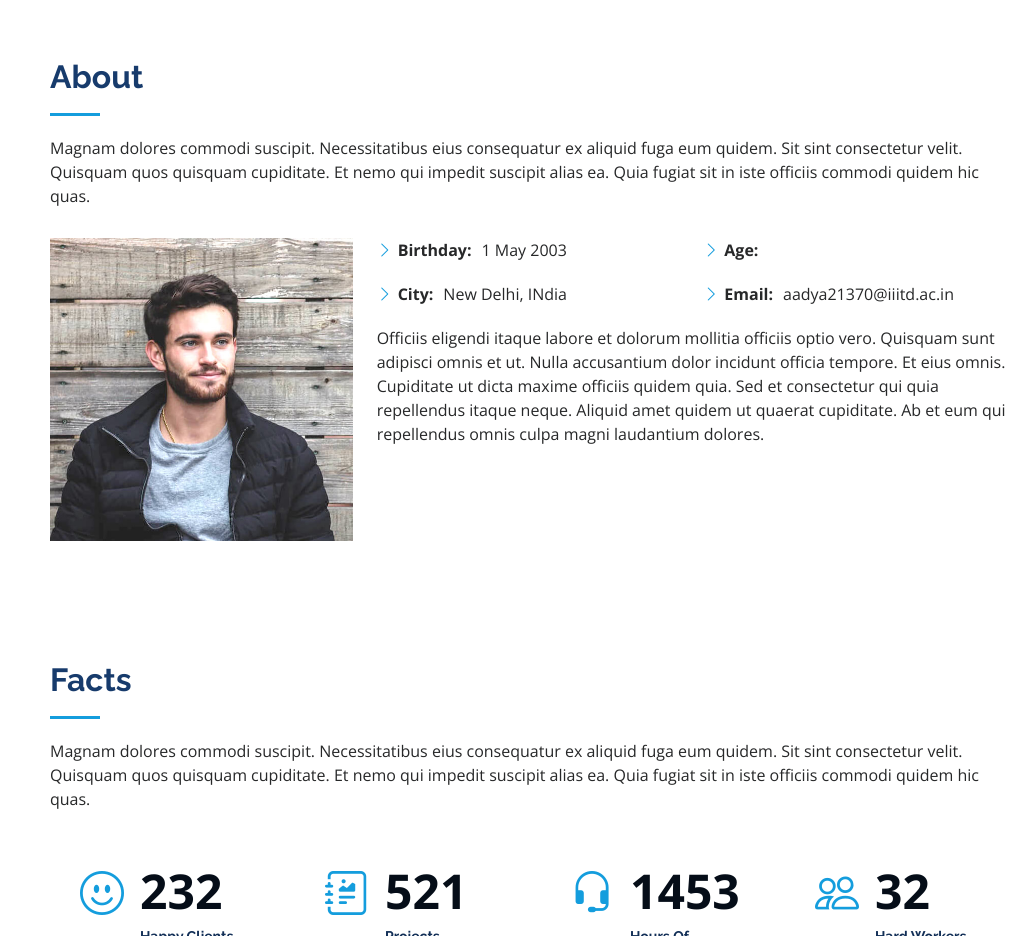
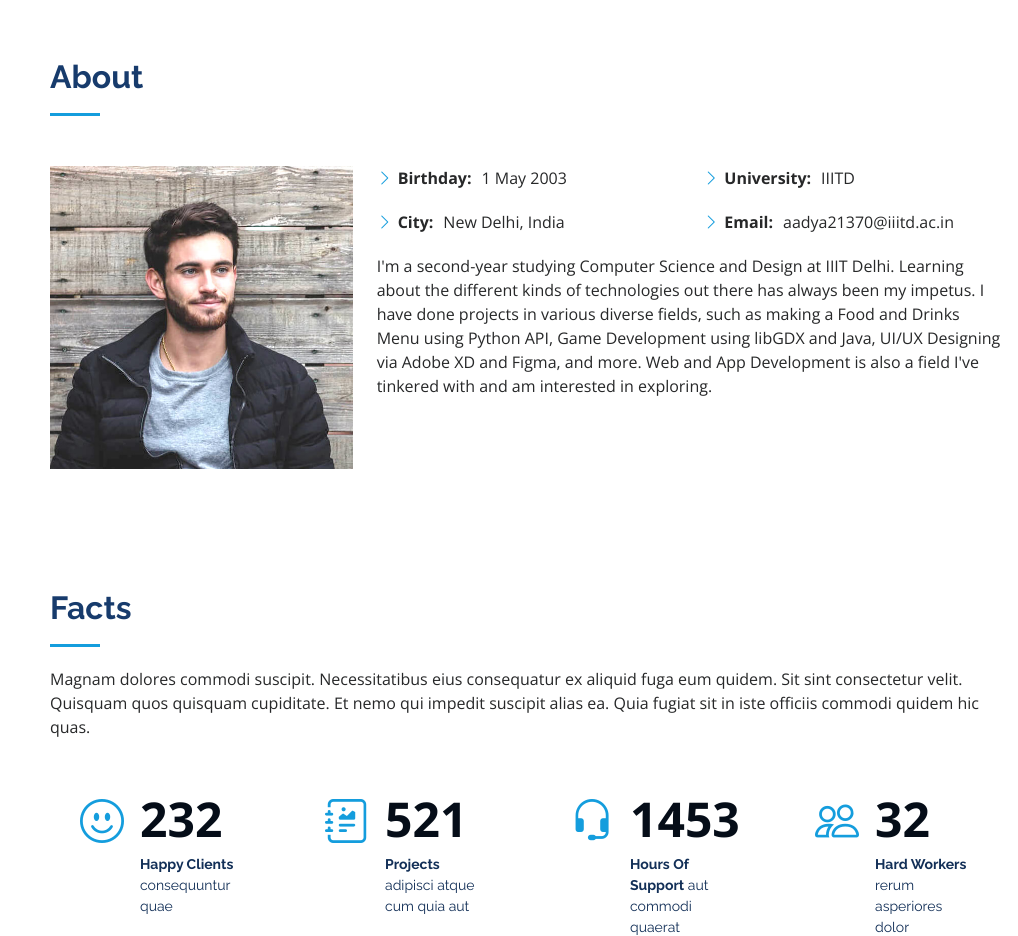
Before and after one commit to theaadya/aadya, a plain HTML site: page index.html in a window 1280 px wide. Shown: the part 802-1738 px from the top of the page, without its empty margins (262-1280 px from the left). Drawn offline with nearby package versions, Linux system fonts and the light colour scheme.

Commit message:
Update index.html

```diff
--- a/index.html
+++ b/index.html
@@ -85,7 +85,7 @@
 
         <div class="section-title">
           <h2>About</h2>
-          <p>Magnam dolores commodi suscipit. Necessitatibus eius consequatur ex aliquid fuga eum quidem. Sit sint consectetur velit. Quisquam quos quisquam cupiditate. Et nemo qui impedit suscipit alias ea. Quia fugiat sit in iste officiis commodi quidem hic quas.</p>
+<!--           <p>Magnam dolores commodi suscipit. Necessitatibus eius consequatur ex aliquid fuga eum quidem. Sit sint consectetur velit. Quisquam quos quisquam cupiditate. Et nemo qui impedit suscipit alias ea. Quia fugiat sit in iste officiis commodi quidem hic quas.</p> -->
         </div>
 
         <div class="row">
@@ -102,19 +102,21 @@
               <div class="col-lg-6">
                 <ul>
                   <li><i class="bi bi-chevron-right"></i> <strong>Birthday:</strong> <span>1 May 2003</span></li>
-                  <li><i class="bi bi-chevron-right"></i> <strong>City:</strong> <span>New Delhi, INdia</span></li>
+                  <li><i class="bi bi-chevron-right"></i> <strong>City:</strong> <span>New Delhi, India</span></li>
                 </ul>
               </div>
               <div class="col-lg-6">
                 <ul>
-                  <li><i class="bi bi-chevron-right"></i> <strong>Age:</strong> <span></span></li>
+                  <li><i class="bi bi-chevron-right"></i> <strong>University:</strong> <span>IIITD</span></li>
                   <li><i class="bi bi-chevron-right"></i> <strong>Email:</strong> <span>aadya21370@iiitd.ac.in</span></li>
                 </ul>
               </div>
             </div>
             <p>
-              Officiis eligendi itaque labore et dolorum mollitia officiis optio vero. Quisquam sunt adipisci omnis et ut. Nulla accusantium dolor incidunt officia tempore. Et eius omnis.
-              Cupiditate ut dicta maxime officiis quidem quia. Sed et consectetur qui quia repellendus itaque neque. Aliquid amet quidem ut quaerat cupiditate. Ab et eum qui repellendus omnis culpa magni laudantium dolores.
+              I'm a second-year studying Computer Science and Design at IIIT Delhi. Learning about the different kinds of technologies
+              out there has always been my impetus. I have done projects in various diverse fields, such as making a Food and Drinks Menu
+              using Python API, Game Development using libGDX and Java, UI/UX Designing via Adobe XD and Figma, and more. Web and App
+              Development is also a field I've tinkered with and am interested in exploring.
             </p>
           </div>
         </div>
```
